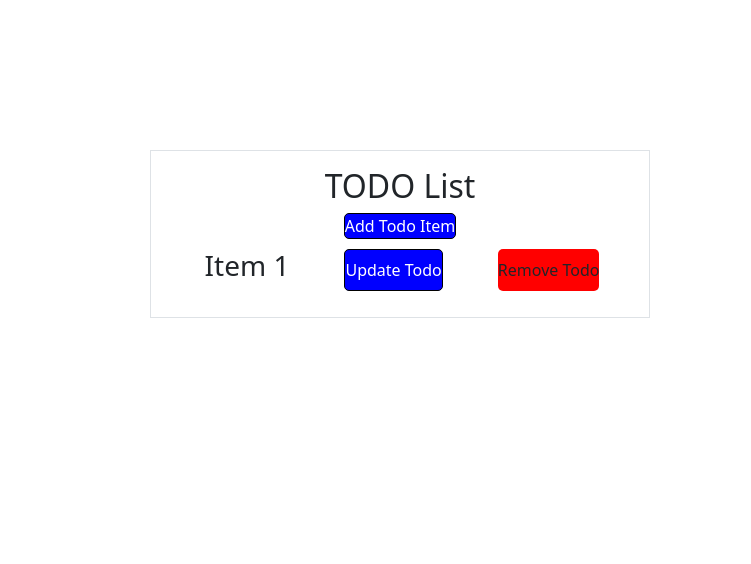
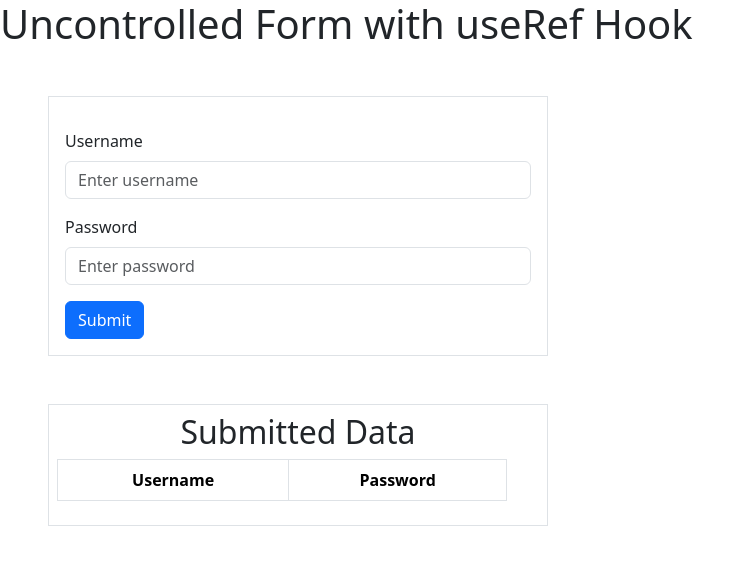
Before and after one commit to PunyapurthiRanjith/reactjs-program, a React (Vite) app: page / in a window 1280 px wide. Shown: the top 564 px of the page, without its empty margins (0-751 px from the left). Built offline with nearby package versions, Linux system fonts and the light colour scheme.

Commit message:
unControl form compo & displaying data in table

```diff
--- a/src/App.jsx
+++ b/src/App.jsx
@@ -1,9 +1,9 @@
-import ToDoList from "./components/hooks/to-do.jsx";
+import UncontrolledForm from "./components/form-uncontrol/forms.jsx";
 
 function App() {
   return (
     <div>
-      <ToDoList/>
+      <UncontrolledForm/>
     </div>
   );
 }
--- a/src/components/form-uncontrol/forms.jsx
+++ b/src/components/form-uncontrol/forms.jsx
@@ -4,7 +4,8 @@ import React, { useRef, useState } from "react";
 const UncontrolledForm = () => {
   const usernameRef = useRef("");
   const passwordRef = useRef("");
-  const [spanValue,setSpanValue]= useState({})
+  const [spanValue, setSpanValue] = useState({});
+  const [submittedData, setSubmittedData] = useState([]); // Store submitted data
 
   const submitHandler = (event) => {
     event.preventDefault();
@@ -12,11 +13,13 @@ const UncontrolledForm = () => {
     const passwordEntered = passwordRef.current.value;
     const Errors = validations(usernameEntered, passwordEntered);
     if (Object.keys(Errors).length > 0) {
-      setSpanValue(Errors)
+      setSpanValue(Errors);
     } else {
       loginApi(usernameEntered, passwordEntered);
+      storeSubmittedData(usernameEntered, passwordEntered); // Store data
     }
   };
+
   const validations = (usernameValue, passwordValue) => {
     const formErrors = {};
 
@@ -34,6 +37,7 @@ const UncontrolledForm = () => {
     }
     return formErrors;
   };
+
   const loginApi = async (usernameVal, passwordVal) => {
     try {
       const response = await axios.post("https://dummyjson.com/auth/login", {
@@ -46,9 +50,14 @@ const UncontrolledForm = () => {
     }
   };
 
+  const storeSubmittedData = (username, password) => {
+    setSubmittedData((prevData) => [...prevData, { username, password }]);
+  };
+
   return (
     <>
-      <h1>Hi Dhayyam</h1>
+      <h1>Uncontrolled Form with useRef Hook</h1>
+      <div style={{ width: "500px" }} className="border m-5 p-3">
         <form onSubmit={submitHandler}>
           <div className="mb-3 mt-3">
             <label htmlFor="username" className="form-label">
@@ -58,15 +67,15 @@ const UncontrolledForm = () => {
               type="text"
               className="form-control"
               id="username"
-            placeholder="Enter email"
-            name="email"
+              placeholder="Enter username"
+              name="username"
               ref={usernameRef}
             />
-          <span>{spanValue?.usernameError}</span>
+            <span style={{ color: "red" }}>{spanValue?.usernameError}</span>
           </div>
           <div className="mb-3">
             <label htmlFor="pwd" className="form-label">
-            Password:
+              Password
             </label>
             <input
               type="password"
@@ -76,14 +85,36 @@ const UncontrolledForm = () => {
               name="pwd"
               ref={passwordRef}
             />
-          <span>{spanValue?.passwordError}</span>
+            <span style={{ color: "red" }}>{spanValue?.passwordError}</span>
           </div>
 
           <button type="submit" className="btn btn-primary">
             Submit
           </button>
         </form>
+      </div>
+
+      <div className="border m-5 p-2 text-center" style={{width:"500px"}}>
+        <h2>Submitted Data</h2>
+        <table className="table table-bordered" style={{ width: "450px" }}>
+          <thead>
+            <tr>
+              <th>Username</th>
+              <th>Password</th>
+            </tr>
+          </thead>
+          <tbody>
+            {submittedData.map((data, index) => (
+              <tr key={index}>
+                <td>{data.username}</td>
+                <td>{data.password}</td>
+              </tr>
+            ))}
+          </tbody>
+        </table>
+      </div>
     </>
   );
 };
+
 export default UncontrolledForm;
```
Lines whose indentation alone changed are shown as unchanged.
